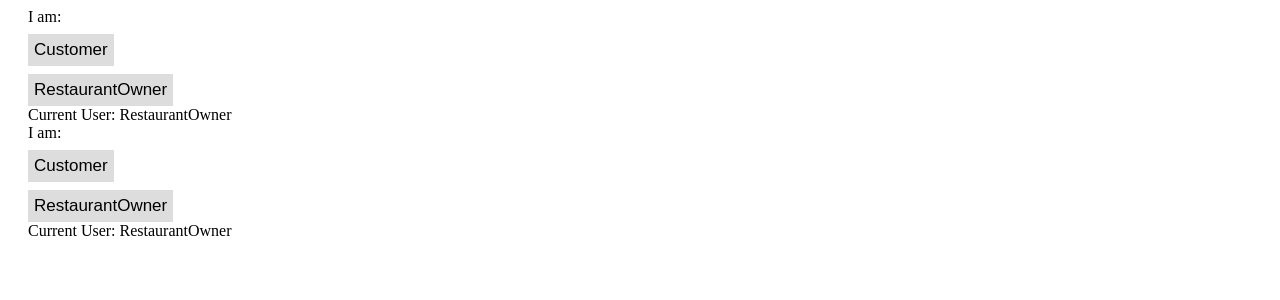
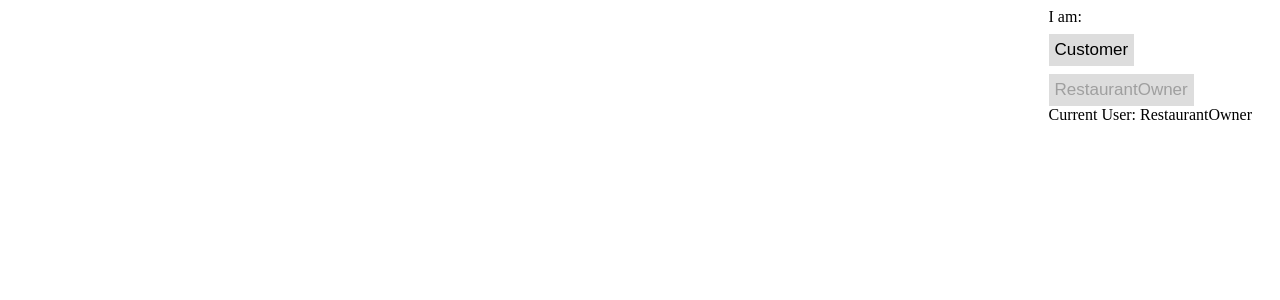
Before and after one commit to NukriSh/DineZone, an Angular app: page /home in a window 1280 px wide. Shown: the top 300 px of the page. Built offline with nearby package versions, Linux system fonts and the light colour scheme.

Commit message:
add disabled to currentUser choose buttons

```diff
--- a/src/app/app.component.html
+++ b/src/app/app.component.html
@@ -1,9 +1,11 @@
 <div class="container top-bar">
-    <ng-container *ngIf="customerView">
-        <div>
-            <app-search-bar />
-        </div>
-    </ng-container>
+    <div>
+        <ng-container *ngIf="customerView">
+            <div>
+                <app-search-bar />
+            </div>
+        </ng-container>
+    </div>
     <!-- <div>
         <button>Add Place</button>
         <button >Create Menu</button>
@@ -18,10 +20,10 @@
             I am:
         </div>
         <div>
-            <button (click)="setUser('Customer')">Customer</button>
+            <button (click)="setUser('Customer')" [disabled]="customerView">Customer</button>
         </div>
         <div>
-            <button (click)="setUser('RestaurantOwner')">RestaurantOwner</button>
+            <button (click)="setUser('RestaurantOwner')" [disabled]="restaurantOwnerView">RestaurantOwner</button>
         </div>
         <div>
             Current User: {{currentUser()}}
@@ -44,4 +46,4 @@
     <div>
     </div>
 </ng-container>
-<router-outlet />
+<!-- <router-outlet /> -->
```
